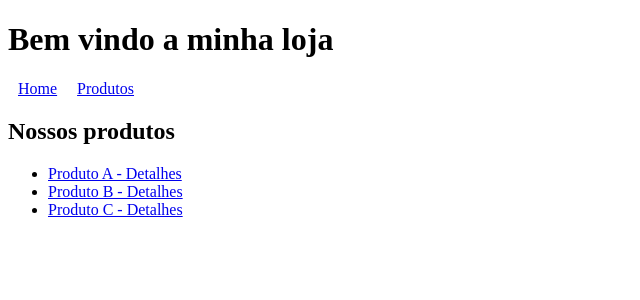
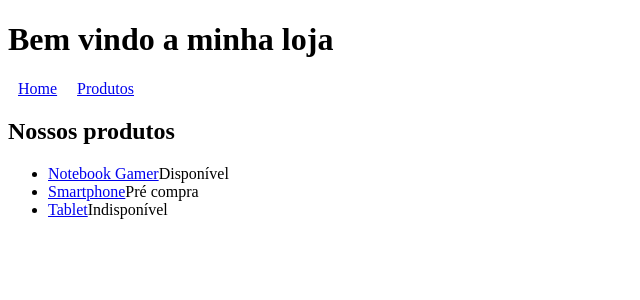
Before and after one commit to roofranklin/gabarito-1391, an Angular app: page /products in a window 1280 px wide. Shown: the top 300 px of the page, without its empty margins (0-640 px from the left). Built offline with nearby package versions, Linux system fonts and the light colour scheme.

Commit message:
exemplo control flow

```diff
--- a/src/app/pages/products/products.component.html
+++ b/src/app/pages/products/products.component.html
@@ -1,12 +1,19 @@
 <h2>Nossos produtos</h2>
 <ul>
-    <li>
-        <a routerLink="/products/1">Produto A - Detalhes</a>
-    </li>
-    <li>
-        <a routerLink="/products/2">Produto B - Detalhes</a>
-    </li>
-    <li>
-        <a routerLink="/products/3">Produto C - Detalhes</a>
-    </li>
+   @for (product of products; track product.id) {
+     <li>
+      <a [routerLink]="['/product', product.id]">{{ product.name }}</a>
+      @switch (product.status) {
+        @case ('Disponível') {
+          <span class="badge badge-success">Disponível</span>
+        }
+        @case ('Pré compra') {
+          <span class="badge badge-warning">Pré compra</span>
+        }
+        @default {
+          <span class="badge badge-danger">Indisponível</span>
+        }
+      }
+     </li>
+   }
 </ul>
--- a/src/app/pages/products/products.component.ts
+++ b/src/app/pages/products/products.component.ts
@@ -7,5 +7,10 @@ import { Component } from '@angular/core';
   styleUrl: './products.component.scss'
 })
 export class ProductsComponent {
+  products = [
+    { id:1, name: 'Notebook Gamer', status: 'Disponível' },
+    { id:2, name: 'Smartphone', status: 'Pré compra' },
+    { id:3, name: 'Tablet', status: 'Indisponível' }
+  ]
 
 }
```
